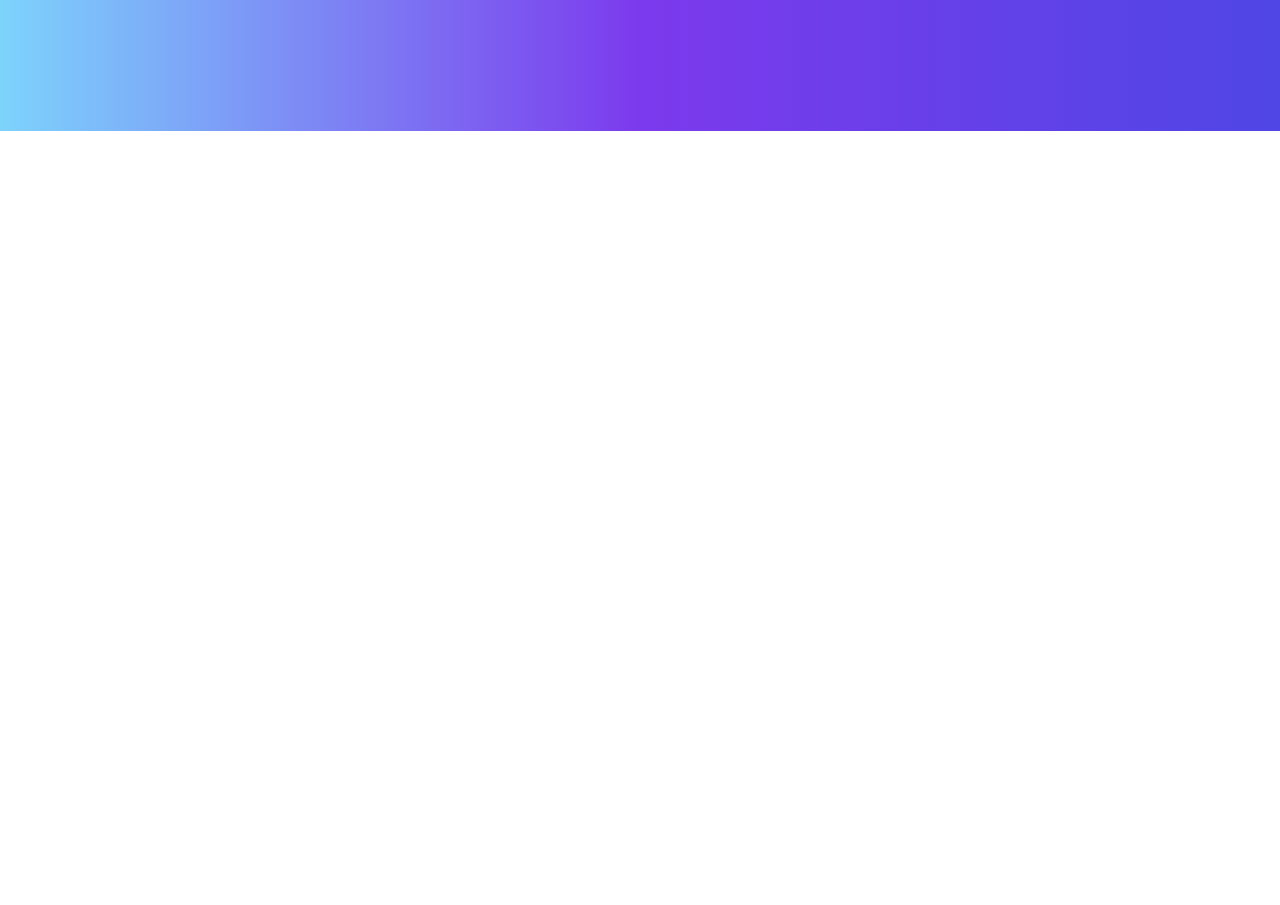
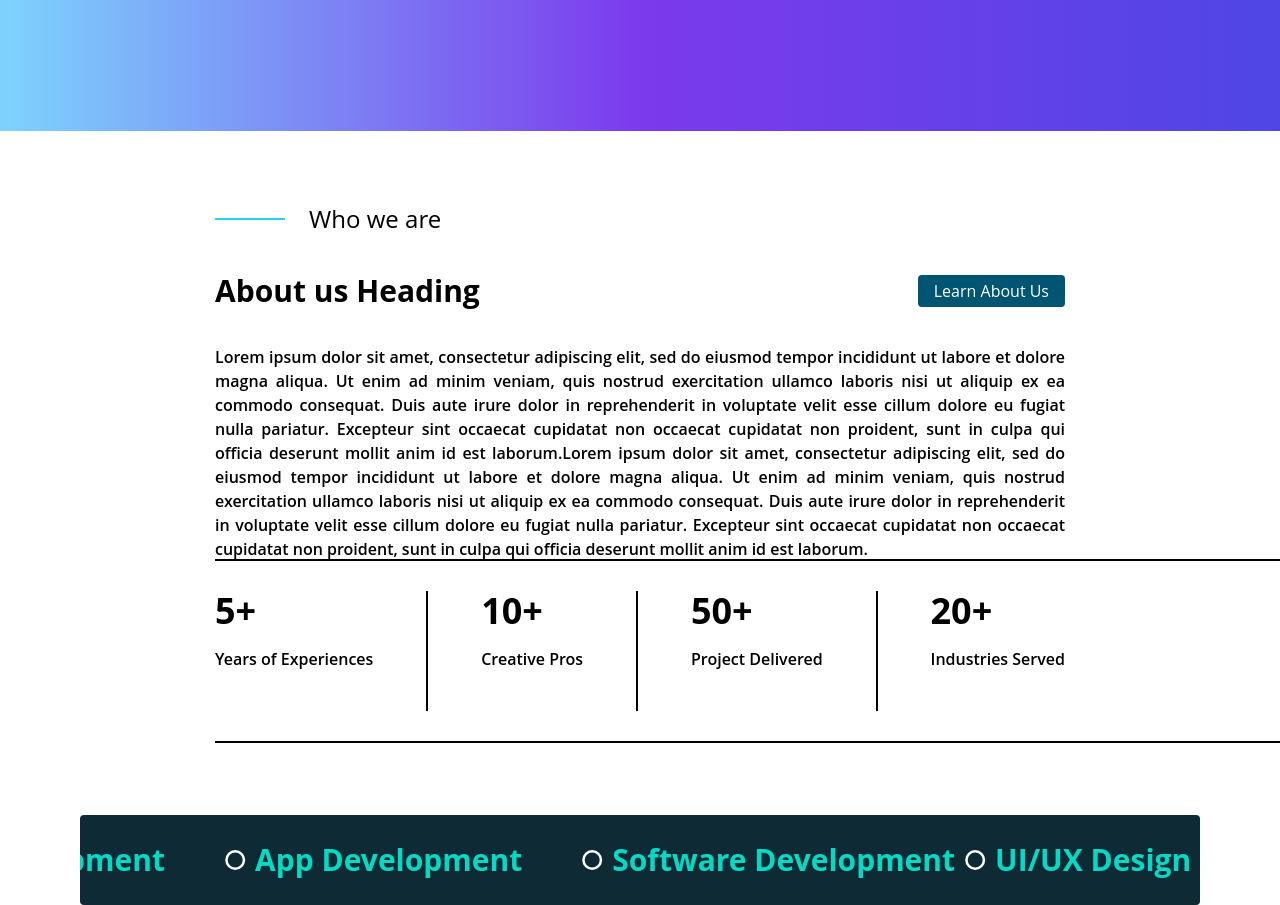
Before and after one commit to enamul-007/Traideas_project, a React (Vite) app: page / in a window 1280 px wide. Shown: the part 840-1745 px from the top of the page. Before the commit the page ends 971 px from the top, so only its background shows below. Built offline with nearby package versions, Linux system fonts and the light colour scheme.

Commit message:
new part add

```diff
--- a/package.json
+++ b/package.json
@@ -12,6 +12,7 @@
   "dependencies": {
     "react": "^18.3.1",
     "react-dom": "^18.3.1",
+    "react-fast-marquee": "^1.6.5",
     "react-icons": "^5.3.0",
     "react-router-dom": "^7.6.1"
   },
--- a/src/App.jsx
+++ b/src/App.jsx
@@ -1,6 +1,8 @@
 import React from "react";
 import Navbar from "./component/RootLayout/Navbar/Navbar";
 import Banner from "./component/RootLayout/Banner_part/Banner";
+import Header from "./component/Header_part/Header";
+import Left_ani from "./component/Left_animetion/Left_ani";
 
 const App = () => {
   return (
@@ -10,6 +12,8 @@ const App = () => {
      <Navbar />
      <Banner />
      </div>
+     <Header/>
+     <Left_ani/>
       </div>
     </div>
   );
--- /dev/null
+++ b/src/component/Header_part/Header.jsx
@@ -0,0 +1,66 @@
+import React from "react";
+import Common from "../common_component/Common_component";
+import About_common from "../common_component/About_common";
+
+
+const Header = () => {
+  return (
+    <div>
+      <div className="container">
+        <div className="pt-[72px] px-[135px]">
+          <div className="flex items-center gap-6">
+            <div class="w-[70px] h-[2px] bg-cyan-400  "></div>
+
+            <h3 className="text-2xl font-medium font-open_sans">Who we are</h3>
+          </div>
+          <div className="flex items-center pt-[38px] justify-between">
+            <h2 className="text-3xl font-bold font-open_sans ">
+              About us Heading
+            </h2>
+            <Common text="Learn About Us" />
+          </div>
+          <div className="">
+            <div className="flex flex-col items-center">
+              <p className="text-base font-semibold font-open_sans h-[250px] text-justify pt-9">
+                Lorem ipsum dolor sit amet, consectetur adipiscing elit, sed do
+                eiusmod tempor incididunt ut labore et dolore magna aliqua. Ut
+                enim ad minim veniam, quis nostrud exercitation ullamco laboris
+                nisi ut aliquip ex ea commodo consequat. Duis aute irure dolor
+                in reprehenderit in voluptate velit esse cillum dolore eu fugiat
+                nulla pariatur. Excepteur sint occaecat cupidatat non occaecat
+                cupidatat non proident, sunt in culpa qui officia deserunt
+                mollit anim id est laborum.Lorem ipsum dolor sit amet,
+                consectetur adipiscing elit, sed do eiusmod tempor incididunt ut
+                labore et dolore magna aliqua. Ut enim ad minim veniam, quis
+                nostrud exercitation ullamco laboris nisi ut aliquip ex ea
+                commodo consequat. Duis aute irure dolor in reprehenderit in
+                voluptate velit esse cillum dolore eu fugiat nulla pariatur.
+                Excepteur sint occaecat cupidatat non occaecat cupidatat non
+                proident, sunt in culpa qui officia deserunt mollit anim id est
+                laborum.
+              </p>
+
+            </div>
+           <div className="pb-[72px]">
+           <div className="w-[1080px] bg-black_color h-[2px] "></div>
+            <div className="py-[30px]">
+              <div className="flex justify-between">
+                <About_common title="5+" heading="Years of Experiences" />
+                <div class="w-[2px] h-[120px] bg-black_color  "></div>
+                <About_common title="10+" heading="Creative Pros" />
+                <div class="w-[2px] h-[120px] bg-black_color  "></div>
+                <About_common title="50+" heading="Project Delivered" />
+                <div class="w-[2px] h-[120px] bg-black_color  "></div>
+                <About_common title="20+" heading="Industries Served" />
+              </div>
+            </div>
+            <div className="w-[1080px] bg-black_color h-[2px]  "></div>
+           </div>
+          </div>
+        </div>
+      </div>
+    </div>
+  );
+};
+
+export default Header;
--- /dev/null
+++ b/src/component/Left_animetion/Left_ani.jsx
@@ -0,0 +1,53 @@
+import React from "react";
+import { GoDot } from "react-icons/go";
+import Marquee from "react-fast-marquee";
+
+const Left_ani = () => {
+  return (
+    <div>
+      <div className="container">
+        <div className="rounded bg-left_ani_Bgcolor">
+        <Marquee
+        direction="left"
+        speed={90}
+        loop={0}
+        pauseOnHover={false}
+        gradient={false}
+      >
+      <div className=" py-[25px] flex gap-[50px] rounded">
+            <div className="flex items-center">
+              <GoDot className="text-[40px] text-white_text_color" />
+              <h1 className="text-3xl font-bold text-ani_text_color font-open_sans">
+              UI/UX Design
+              </h1>
+            </div>
+
+            <div className="flex items-center">
+              <GoDot className="text-[40px] text-white_text_color" />
+              <h1 className="text-3xl font-bold text-ani_text_color font-open_sans">
+              Web Development
+              </h1>
+            </div>
+
+            <div className="flex items-center">
+              <GoDot className="text-[40px] text-white_text_color" />
+              <h1 className="text-3xl font-bold text-ani_text_color font-open_sans">
+              App Development
+              </h1>
+            </div>
+
+            <div className="flex items-center">
+              <GoDot className="text-[40px] text-white_text_color" />
+              <h1 className="text-3xl font-bold text-ani_text_color font-open_sans">
+              Software Development
+              </h1>
+            </div>
+          </div>
+      </Marquee>
+        </div>
+      </div>
+    </div>
+  );
+};
+
+export default Left_ani;
--- a/src/component/RootLayout/Banner_part/Banner.jsx
+++ b/src/component/RootLayout/Banner_part/Banner.jsx
@@ -1,5 +1,6 @@
 import React from "react";
 import Banner_img from "../../../assets/Banner/Banner.png";
+import Common from "../../common_component/common_component";
 
 const Banner = () => {
   return (
@@ -18,9 +19,7 @@ const Banner = () => {
               </p>
             </div>
             <div className="pt-[130px]">
-              <h3 className="px-4 py-1 rounded text-white_text_color font-open_sans bg-custom_color">
-                We’re here - let’s talk
-              </h3>
+              <Common text="We’re here - let’s talk" />
             </div>
           </div>
           <div className="pl-[135px] pr-[135px] pt-[35px] pb-[135px]">
--- /dev/null
+++ b/src/component/common_component/About_common.jsx
@@ -0,0 +1,14 @@
+import React from 'react'
+
+const About_common = ( {title , heading} ) => {
+  return (
+    <div>
+        <div>
+            <h1 className='text-4xl font-bold font-open_sans'>{title}</h1>
+            <p className='pt-4 text-base font-semibold font-open_sans'>{heading}</p>
+        </div>
+    </div>
+  )
+}
+
+export default About_common
--- /dev/null
+++ b/src/component/common_component/Common_component.jsx
@@ -0,0 +1,13 @@
+import React from 'react'
+
+const common_component = ({text}) => {
+  return (
+    <div>
+        <h3 className="px-4 py-1 rounded text-white_text_color font-open_sans bg-custom_color">
+                {text}
+              </h3>
+    </div>
+  )
+}
+
+export default common_component
--- a/src/index.css
+++ b/src/index.css
@@ -40,6 +40,9 @@
   --navbar_color: #201142;
   --white_text_color: #ffff;
   --custom_color: #005572;
+  --black_color: #000000;
+  --left_ani_Bgcolor: #0E2B35;
+  --ani_text_color: #03DAC6;
 
   --open_sans: "Open Sans", sans-serif;
 }
--- a/tailwind.config.js
+++ b/tailwind.config.js
@@ -7,6 +7,9 @@ export default {
         navbar_color: "var(--navbar_color)",
         white_text_color: "var(--white_text_color)",
         custom_color: "var(--custom_color)",
+        black_color: "var(--black_color)",
+        left_ani_Bgcolor: "var(--left_ani_Bgcolor)",
+        ani_text_color:"var(--ani_text_color)"
       },
 
       fontFamily: {
```
Also changed, not shown: 2 other files (tests, documents, lock files or other folders).
